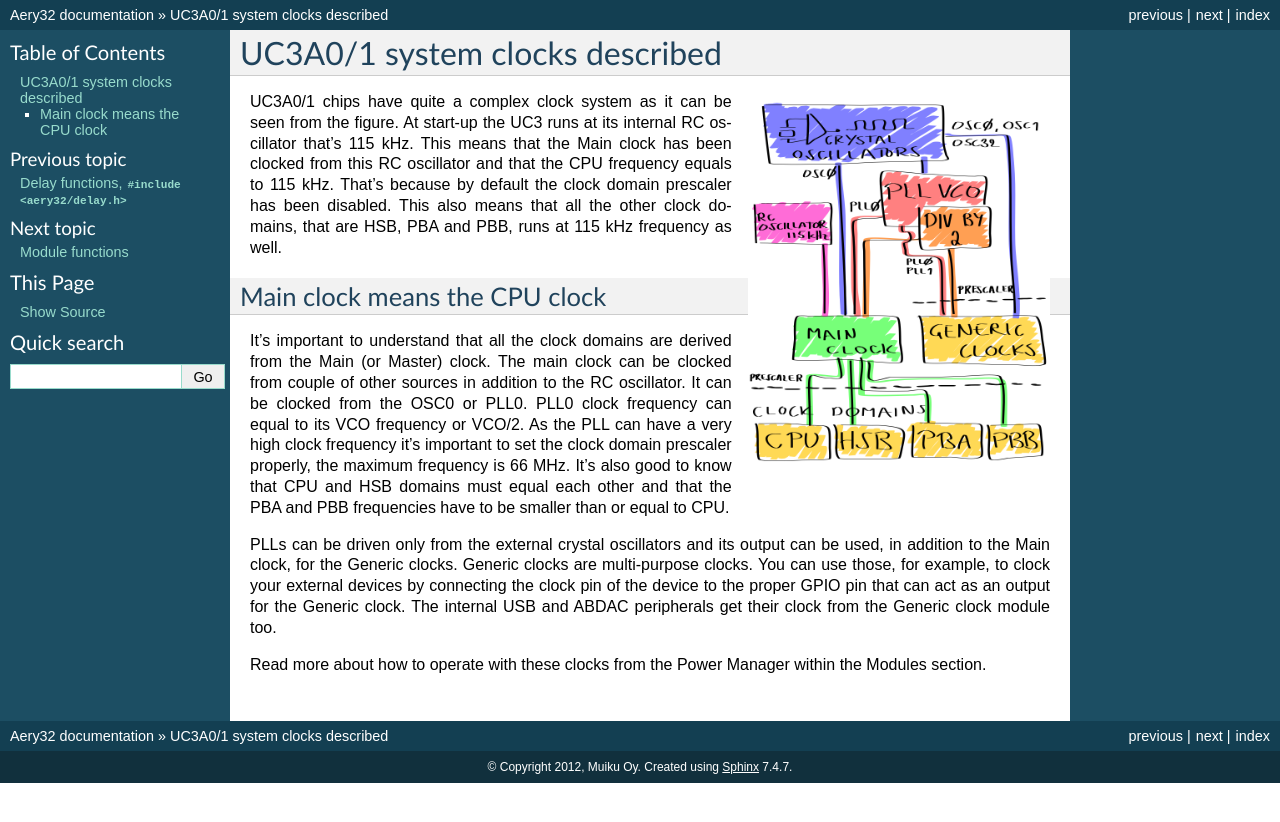
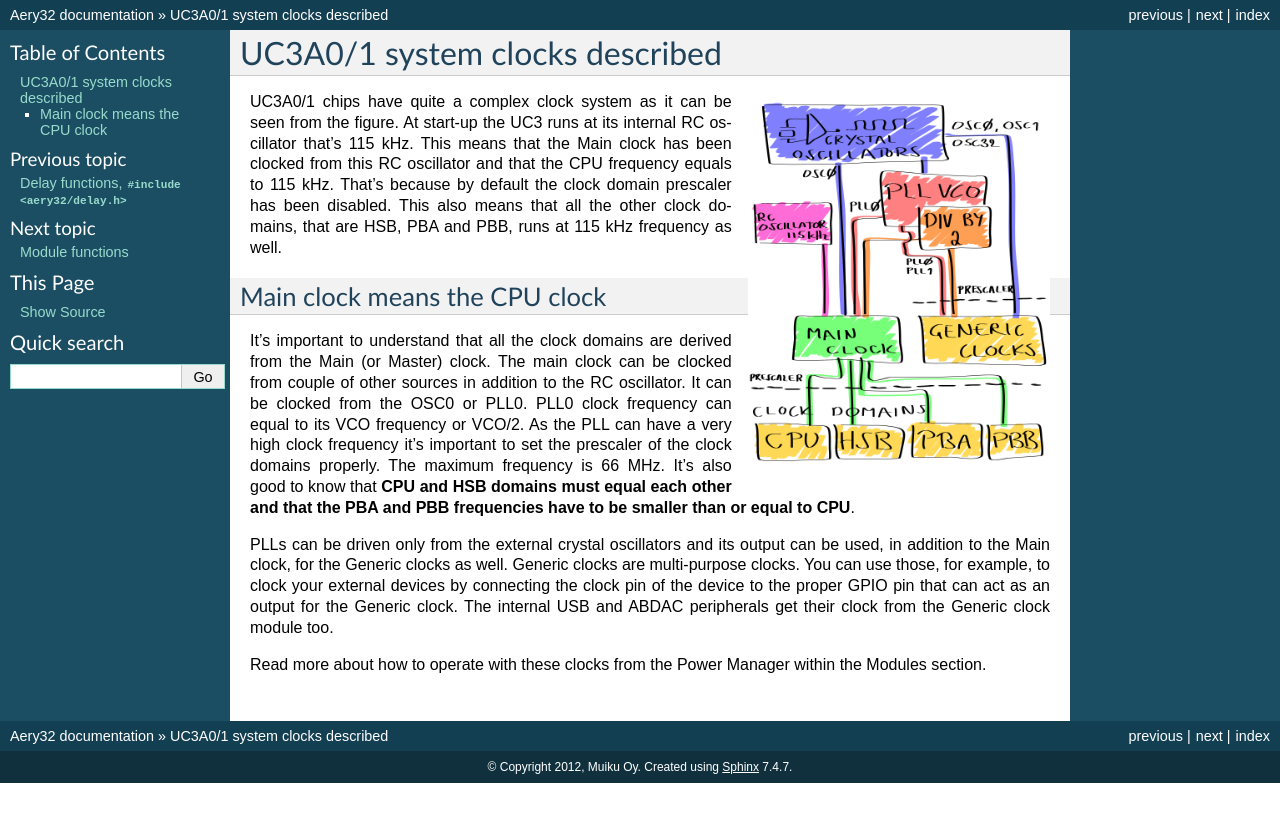
Before and after one commit to aery32/aery32-refguide, a Sphinx documentation site: the page built from source/system_clocks.rst, in a window 1280 px wide. Shown: the top 822 px of the page. Built offline with Sphinx 7.4.7, drawn with Linux system fonts in a browser that asks for light colours.

Commit message:
Add bold

```diff
--- a/source/system_clocks.rst
+++ b/source/system_clocks.rst
@@ -12,8 +12,8 @@ UC3A0/1 chips have quite a complex clock system as it can be seen from the figur
 Main clock means the CPU clock
 ------------------------------
 
-It's important to understand that all the clock domains are derived from the Main (or Master) clock. The main clock can be clocked from couple of other sources in addition to the RC oscillator. It can be clocked from the OSC0 or PLL0. PLL0 clock frequency can equal to its VCO frequency or VCO/2. As the PLL can have a very high clock frequency it's important to set the clock domain prescaler properly, the maximum frequency is 66 MHz. It's also good to know that CPU and HSB domains must equal each other and that the PBA and PBB frequencies have to be smaller than or equal to CPU.
+It's important to understand that all the clock domains are derived from the Main (or Master) clock. The main clock can be clocked from couple of other sources in addition to the RC oscillator. It can be clocked from the OSC0 or PLL0. PLL0 clock frequency can equal to its VCO frequency or VCO/2. As the PLL can have a very high clock frequency it's important to set the prescaler of the clock domains properly. The maximum frequency is 66 MHz. It's also good to know that **CPU and HSB domains must equal each other and that the PBA and PBB frequencies have to be smaller than or equal to CPU**.
 
-PLLs can be driven only from the external crystal oscillators and its output can be used, in addition to the Main clock, for the Generic clocks. Generic clocks are multi-purpose clocks. You can use those, for example, to clock your external devices by connecting the clock pin of the device to the proper GPIO pin that can act as an output for the Generic clock. The internal USB and ABDAC peripherals get their clock from the Generic clock module too.
+PLLs can be driven only from the external crystal oscillators and its output can be used, in addition to the Main clock, for the Generic clocks as well. Generic clocks are multi-purpose clocks. You can use those, for example, to clock your external devices by connecting the clock pin of the device to the proper GPIO pin that can act as an output for the Generic clock. The internal USB and ABDAC peripherals get their clock from the Generic clock module too.
 
 Read more about how to operate with these clocks from the Power Manager within the Modules section.
```
